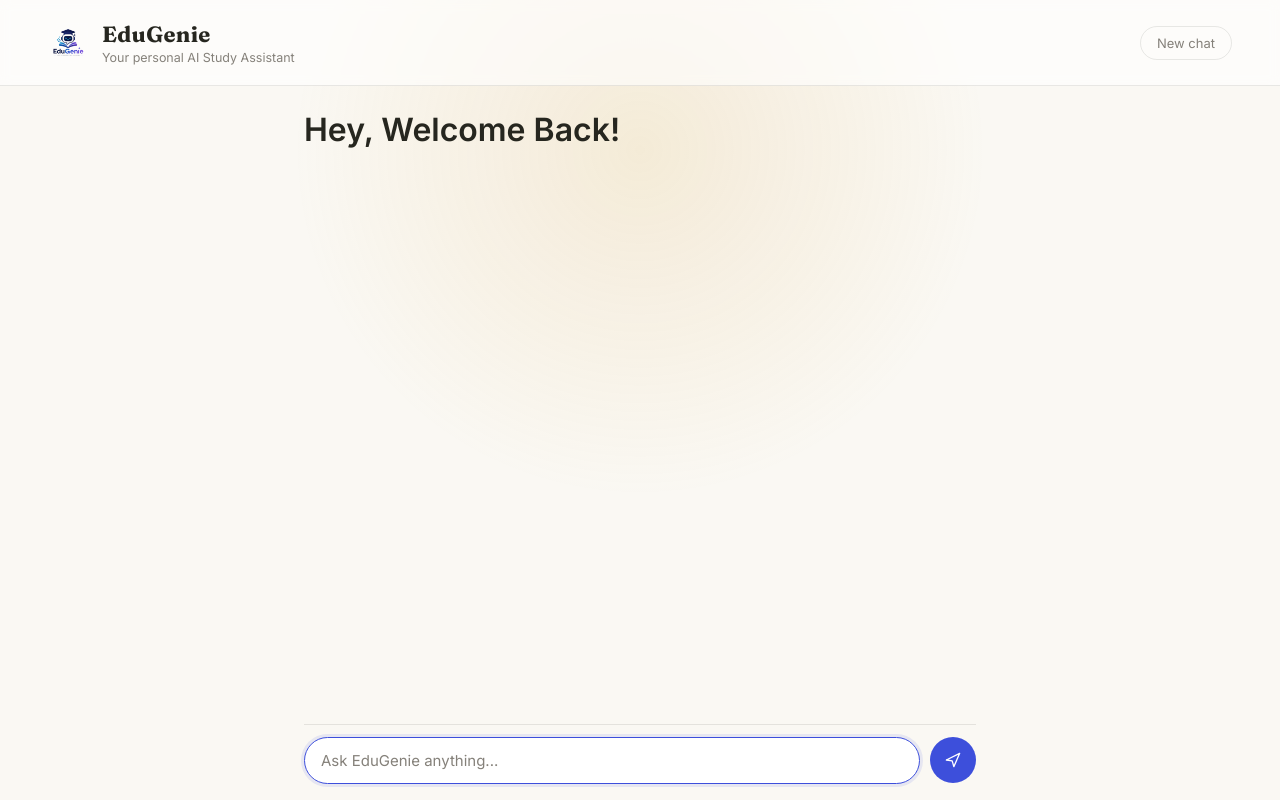
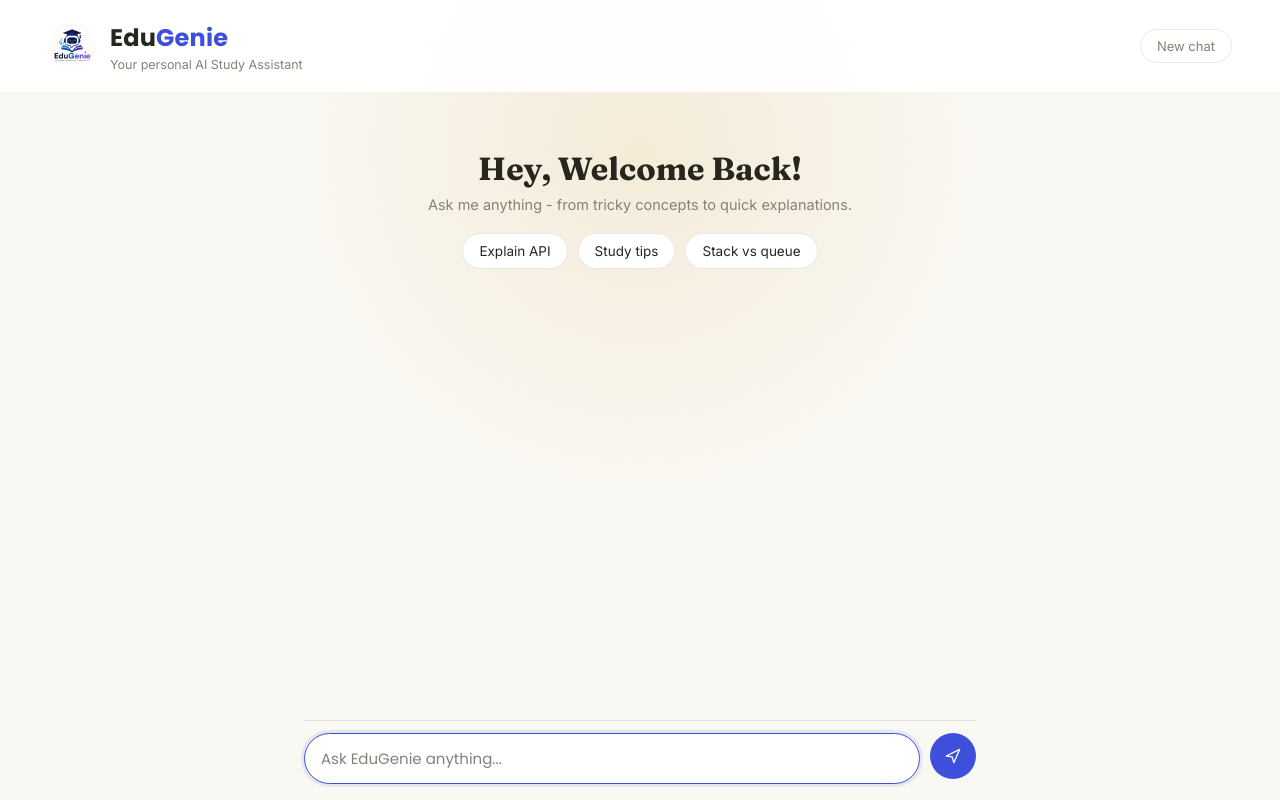
Before and after one commit to darshanpalankar/EduGenie-AI-Study-Assistant, a Flask app: page /ai-chat in a window 1280 px wide. Run offline with Flask 3, Linux system fonts and the light colour scheme; some libraries are stand-ins or nearby versions.

Commit message:
Initial commit

```diff
--- a/static/script.js
+++ b/static/script.js
@@ -1,11 +1,16 @@
 /* ==========================================
-   Shared Helpers
+   Home Page (index.html)
 ========================================== */
 
-// Copies text to the clipboard. navigator.clipboard only exists in secure
-// contexts (HTTPS or localhost) - on a plain-HTTP LAN address (used for
-// mobile testing) it's undefined, so we fall back to the older
-// execCommand approach via a hidden textarea in that case.
+const homeMenuBtn = document.querySelector(".home-page .menu-btn");
+const homeNavbar = document.querySelector(".home-page .navbar");
+
+if (homeMenuBtn && homeNavbar) {
+  homeMenuBtn.addEventListener("click", () => {
+    homeNavbar.classList.toggle("active");
+  });
+}
+
 const copyToClipboard = async (text) => {
   if (navigator.clipboard && window.isSecureContext) {
     await navigator.clipboard.writeText(text);
@@ -37,11 +42,6 @@ const sendBtn = document.getElementById("sendBtn");
 const resetBtn = document.getElementById("resetBtn");
 
 if (messagesEl && composerEl && inputEl && sendBtn) {
-
-  // Configure marked so lists render "tight" (list items are not each
-  // wrapped in their own <p>), which keeps spacing compact instead of
-  // airy/loose. `breaks: true` also turns single newlines from Gemini
-  // into <br> instead of requiring a blank line for a new paragraph.
   if (window.marked) {
     marked.setOptions({ breaks: true, gfm: true });
   }
@@ -63,9 +63,6 @@ if (messagesEl && composerEl && inputEl && sendBtn) {
     const bubble = document.createElement("div");
     bubble.className = "bubble";
 
-    // Bot replies may contain markdown (bold, bullet points, numbered
-    // lists) since the backend now allows formatting for chat responses.
-    // Render it as sanitized HTML. User messages stay as plain text.
     if (role === "bot" && window.marked && window.DOMPurify) {
       bubble.innerHTML = DOMPurify.sanitize(marked.parse(text || ""));
     } else {
@@ -100,7 +97,11 @@ if (messagesEl && composerEl && inputEl && sendBtn) {
     scrollToBottom();
   };
 
+  const greetMsg = document.getElementById("greetMsg");
+
   const sendMessage = async (text) => {
+    if (greetMsg) greetMsg.style.display = "none";
+
     addMessage("user", text);
     inputEl.value = "";
     sendBtn.disabled = true;
@@ -152,6 +153,13 @@ if (messagesEl && composerEl && inputEl && sendBtn) {
     });
   }
 
+  document.querySelectorAll(".suggestion-chip").forEach((chip) => {
+    chip.addEventListener("click", () => {
+      const prompt = chip.dataset.prompt;
+      if (prompt) sendMessage(prompt);
+    });
+  });
+
   inputEl.focus();
 }
 
@@ -179,7 +187,6 @@ if (promptEl && generateBtn && codeBox) {
     Rust: "rs",
   };
 
-  // Dropdowns (Language / Difficulty)
   document.querySelectorAll(".dropdown").forEach((dropdown) => {
     const selectBox = dropdown.querySelector(".select-box");
     const menu = dropdown.querySelector(".dropdown-menu");
@@ -531,8 +538,6 @@ if (
     }
   });
 
-  // Converts the backend's { question, options, correct_answer } shape into
-  // the { question, options, correctIndex } shape the renderer expects.
   const normalizeQuestions = (rawQuestions) => {
     return (rawQuestions || []).map((q) => {
       const options = q.options || [];
@@ -636,16 +641,3 @@ if (
 
   renderCurrentQuestion();
 }
-
-/* ==========================================
-   Home Page (index.html - New Design)
-========================================== */
-
-const homeMenuBtn = document.querySelector(".home-page .menu-btn");
-const homeNavbar = document.querySelector(".home-page .navbar");
-
-if (homeMenuBtn && homeNavbar) {
-  homeMenuBtn.addEventListener("click", () => {
-    homeNavbar.classList.toggle("active");
-  });
-}
--- a/static/style.css
+++ b/static/style.css
@@ -68,9 +68,9 @@ body {
   align-items: center;
   justify-content: space-between;
   padding: 20px clamp(16px, 5vw, 48px);
-  border-bottom: 1px solid var(--border);
-  background: rgba(255, 255, 255, 0.6);
-  backdrop-filter: blur(6px);
+  border-bottom: 1px solid rgba(0, 0, 0, 0.05);
+  background: rgba(255, 255, 255, 0.92);
+  backdrop-filter: blur(18px);
 }
 
 .brand {
@@ -101,13 +101,24 @@ body {
   }
 }
 
+.brand-logo {
+  border-radius: 50%;
+  width: 48px;
+  height: 48px;
+  object-fit: cover;
+}
+
 .brand-text h1 {
-  font-family: var(--display-font);
-  font-size: 22px;
+  font-family: 'Poppins', var(--body-font);
+  font-size: 24px;
   font-weight: 700;
   margin: 0;
-  letter-spacing: 0.3px;
+  letter-spacing: 0.2px;
   color: var(--ink);
+}
+
+.brand-genie {
+  color: var(--accent);
 }
 
 .brand-text p {
@@ -153,6 +164,63 @@ body {
   flex-direction: column;
   gap: 18px;
   padding-bottom: 8px;
+  scrollbar-width: thin;
+  scrollbar-color: var(--gold-soft) transparent;
+}
+
+.messages::-webkit-scrollbar {
+  width: 6px;
+}
+
+.messages::-webkit-scrollbar-thumb {
+  background: var(--gold-soft);
+  border-radius: 999px;
+}
+
+.greet {
+  padding: 32px 4px 8px;
+  text-align: center;
+  width: 100%;
+}
+
+.greet h1 {
+  font-family: var(--display-font);
+  font-size: clamp(24px, 4vw, 32px);
+  font-weight: 700;
+  color: var(--ink);
+  margin: 0 0 8px;
+}
+
+.greet p {
+  font-size: 14.5px;
+  color: var(--ink-dim);
+  margin: 0 0 20px;
+}
+
+.suggestions {
+  display: flex;
+  flex-wrap: wrap;
+  justify-content: center;
+  gap: 10px;
+}
+
+.suggestion-chip {
+  font-family: var(--body-font);
+  font-size: 13.5px;
+  color: var(--ink);
+  background: var(--panel);
+  border: 1px solid var(--border);
+  padding: 9px 16px;
+  border-radius: 999px;
+  cursor: pointer;
+  transition: border-color 0.2s ease, color 0.2s ease, background 0.2s ease, transform 0.15s ease;
+}
+
+.suggestion-chip:hover {
+  border-color: var(--accent);
+  color: var(--accent);
+  background: var(--accent-soft);
+  transform: translateY(-1px);
 }
 
 .msg {
@@ -190,16 +258,15 @@ body {
 }
 
 .bubble {
+  font-family: 'Poppins', var(--body-font);
   padding: 12px 16px;
   border-radius: 16px;
-  font-size: 15px;
+  font-size: 13px;
   line-height: 1.55;
   max-width: 78%;
   word-wrap: break-word;
 }
 
-/* User messages are plain text (set via textContent), so preserve any
-   manual line breaks the user typed. */
 .msg.user .bubble {
   white-space: pre-wrap;
 }
@@ -217,6 +284,12 @@ body {
   border-top-left-radius: 4px;
   color: var(--ink);
   box-shadow: 0 1px 2px rgba(38, 38, 31, 0.04);
+  transition: box-shadow 0.2s ease, border-color 0.2s ease;
+}
+
+.msg.bot .bubble:hover {
+  box-shadow: 0 2px 10px rgba(38, 38, 31, 0.07);
+  border-color: rgba(38, 38, 31, 0.16);
 }
 
 .msg.user .bubble {
@@ -337,7 +410,7 @@ body {
   background: var(--panel);
   border: 1px solid var(--border);
   color: var(--ink);
-  font-family: var(--body-font);
+  font-family: 'Poppins', var(--body-font);
   font-size: 15px;
   padding: 13px 16px;
   border-radius: 999px;
@@ -394,6 +467,15 @@ body {
 
   .bubble {
     max-width: 86%;
+  }
+
+  .greet {
+    padding: 20px 4px 4px;
+  }
+
+  .suggestion-chip {
+    font-size: 12.5px;
+    padding: 8px 13px;
   }
 }
 
--- a/templates/ai_chat.html
+++ b/templates/ai_chat.html
@@ -8,7 +8,7 @@
   <link rel="icon" href="{{ url_for('static', filename='images/edugenie_ai_favicon.png') }}" type="image/png">
   <link rel="preconnect" href="https://fonts.googleapis.com">
   <link
-    href="https://fonts.googleapis.com/css2?family=Fraunces:opsz,wght@9..144,400;9..144,600;9..144,700&family=Inter:wght@400;500;600&display=swap"
+    href="https://fonts.googleapis.com/css2?family=Fraunces:opsz,wght@9..144,400;9..144,600;9..144,700&family=Inter:wght@400;500;600&family=Poppins:wght@400;500;600;700&display=swap"
     rel="stylesheet">
   <link rel="stylesheet" href="{{ url_for('static', filename='style.css') }}" />
 </head>
@@ -19,9 +19,9 @@
 
   <header class="app-header">
     <div class="brand">
-      <img src="{{ url_for('static', filename='images/logo.png') }}" alt="logo" width="40px">
+      <img src="{{ url_for('static', filename='images/logo.png') }}" alt="logo" class="brand-logo">
       <div class="brand-text">
-        <h1>EduGenie</h1>
+        <h1>Edu<span class="brand-genie">Genie</span></h1>
         <p>Your personal AI Study Assistant</p>
       </div>
     </div>
@@ -30,9 +30,15 @@
 
   <main class="chat-shell">
     <div class="messages" id="messages">
-      <div class="msg bot">
+      <div class="msg bot" id="greetMsg">
         <div class="greet">
           <h1>Hey, Welcome Back!</h1>
+          <p>Ask me anything - from tricky concepts to quick explanations.</p>
+          <div class="suggestions">
+            <button type="button" class="suggestion-chip" data-prompt="Explain API in simple terms">Explain API</button>
+            <button type="button" class="suggestion-chip" data-prompt="Give me 5 tips to study more effectively">Study tips</button>
+            <button type="button" class="suggestion-chip" data-prompt="What's the difference between a stack and a queue?">Stack vs queue</button>
+          </div>
         </div>
       </div>
     </div>
--- a/templates/index.html
+++ b/templates/index.html
@@ -5,7 +5,7 @@
     <meta charset="UTF-8">
     <meta name="viewport" content="width=device-width, initial-scale=1.0">
 
-    <title>EduGenie | AI Study Assistant</title>
+    <title>EduGenie | Home</title>
     <link rel="icon" href="{{ url_for('static', filename='images/logo.png') }}" type="image/png">
 
     <!-- CSS -->
@@ -49,7 +49,7 @@
 
                 <a href="#features">Features</a>
 
-                <a href="#features">About</a>
+                <a href="#">About</a>
 
             </nav>
 
```
Also changed, not shown: App/app.py (+2 -11 lines).
